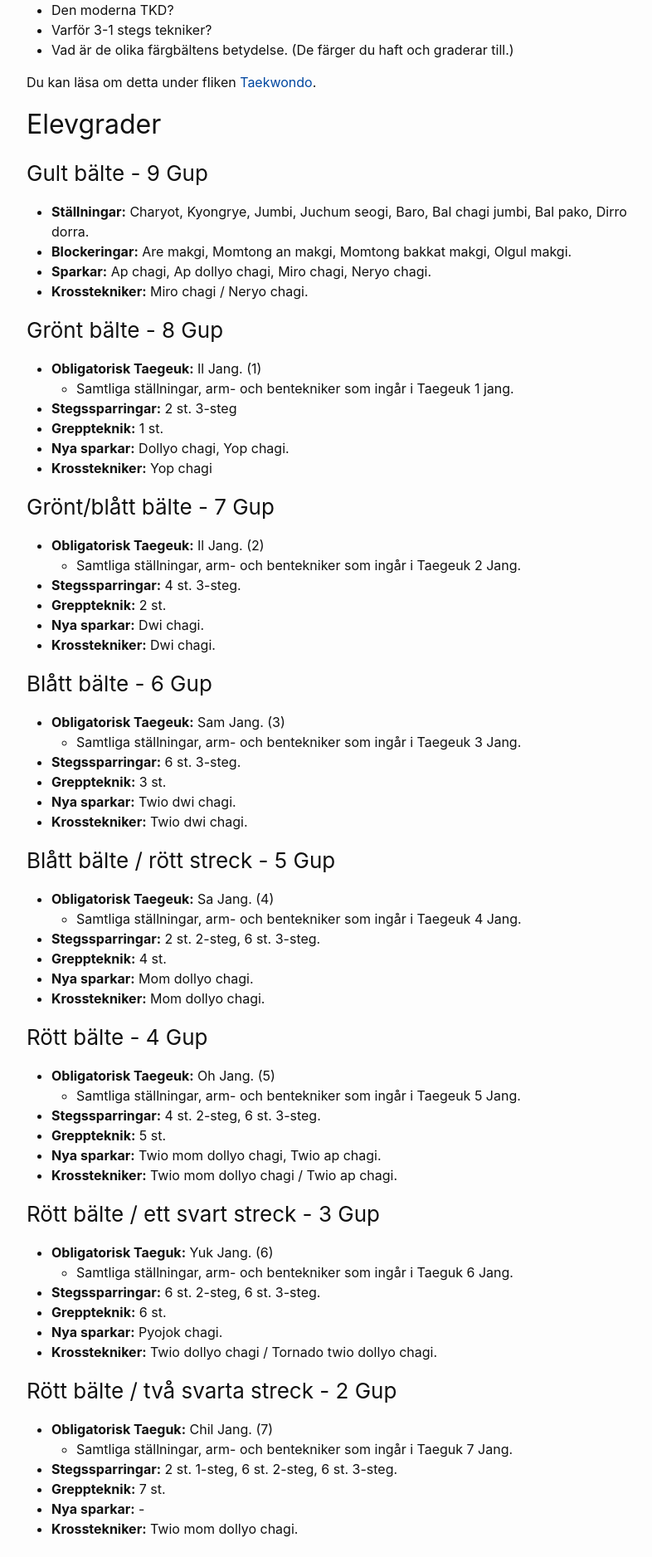
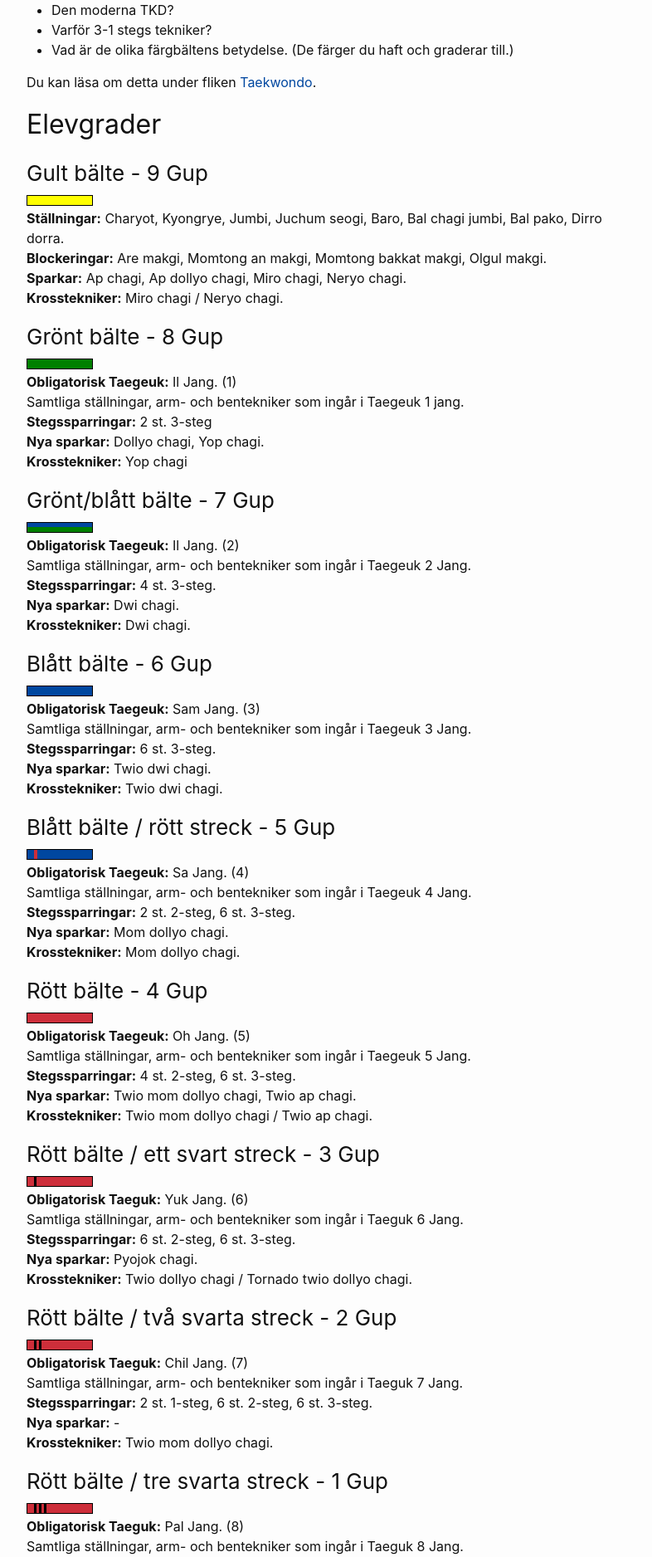
Before and after one commit to dalataekwondo/dalataekwondo.github.io, a Jekyll site: the page built from 04.gradering.markdown, in a window 1280 px wide. Shown: the part 471-2347 px from the top of the page at 83% size, without its empty margins (238-1024 px from the left). Built offline with Jekyll 4.4.1, drawn with Linux system fonts in a browser that asks for light colours; some of the changed text lies outside the part shown.

Commit message:
uppdaterade graderingsinformationen

```diff
--- a/04.gradering.markdown
+++ b/04.gradering.markdown
@@ -27,121 +27,124 @@ Du kan läsa om detta under fliken [Taekwondo](/taekwondo).
 
 ### Gult bälte - 9 Gup {#gup9}
 
-- **Ställningar:** Charyot, Kyongrye, Jumbi, Juchum seogi, Baro, Bal chagi jumbi, Bal pako, Dirro dorra.
-- **Blockeringar:** Are makgi, Momtong an makgi, Momtong bakkat makgi, Olgul makgi.
-- **Sparkar:** Ap chagi, Ap dollyo chagi, Miro chagi, Neryo chagi.
-- **Krosstekniker:** Miro chagi / Neryo chagi.
+<b class="thin belt-color yellow"></b>
+**Ställningar:** Charyot, Kyongrye, Jumbi, Juchum seogi, Baro, Bal chagi jumbi, Bal pako, Dirro dorra.
+**Blockeringar:** Are makgi, Momtong an makgi, Momtong bakkat makgi, Olgul makgi.
+**Sparkar:** Ap chagi, Ap dollyo chagi, Miro chagi, Neryo chagi.
+**Krosstekniker:** Miro chagi / Neryo chagi.
 
 ### Grönt bälte - 8 Gup {#gup8}
 
-- **Obligatorisk Taegeuk:** Il Jang. (1)
-  - Samtliga ställningar, arm- och bentekniker som ingår i Taegeuk 1 jang.
-- **Stegssparringar:** 2 st. 3-steg
-- **Greppteknik:** 1 st.
-- **Nya sparkar:** Dollyo chagi, Yop chagi.
-- **Krosstekniker:** Yop chagi
+<b class="thin belt-color green"></b>
+**Obligatorisk Taegeuk:** Il Jang. (1)
+Samtliga ställningar, arm- och bentekniker som ingår i Taegeuk 1 jang.
+**Stegssparringar:** 2 st. 3-steg
+**Nya sparkar:** Dollyo chagi, Yop chagi.
+**Krosstekniker:** Yop chagi
 
 ### Grönt/blått bälte - 7 Gup {#gup7}
 
-- **Obligatorisk Taegeuk:** Il Jang. (2)
-  - Samtliga ställningar, arm- och bentekniker som ingår i Taegeuk 2 Jang.
-- **Stegssparringar:** 4 st. 3-steg.
-- **Greppteknik:** 2 st.
-- **Nya sparkar:** Dwi chagi.
-- **Krosstekniker:** Dwi chagi.
+<b class="thin belt-color green"><i/></b>
+**Obligatorisk Taegeuk:** Il Jang. (2)
+Samtliga ställningar, arm- och bentekniker som ingår i Taegeuk 2 Jang.
+**Stegssparringar:** 4 st. 3-steg.
+**Nya sparkar:** Dwi chagi.
+**Krosstekniker:** Dwi chagi.
 
 ### Blått bälte - 6 Gup {#gup6}
 
-- **Obligatorisk Taegeuk:** Sam Jang. (3)
-  - Samtliga ställningar, arm- och bentekniker som ingår i Taegeuk 3 Jang.
-- **Stegssparringar:** 6 st. 3-steg.
-- **Greppteknik:** 3 st.
-- **Nya sparkar:** Twio dwi chagi.
-- **Krosstekniker:** Twio dwi chagi.
+<b class="thin belt-color blue"></b>
+**Obligatorisk Taegeuk:** Sam Jang. (3)
+Samtliga ställningar, arm- och bentekniker som ingår i Taegeuk 3 Jang.
+**Stegssparringar:** 6 st. 3-steg.
+**Nya sparkar:** Twio dwi chagi.
+**Krosstekniker:** Twio dwi chagi.
 
 ### Blått bälte / rött streck - 5 Gup {#gup5}
 
-- **Obligatorisk Taegeuk:** Sa Jang. (4)
-  - Samtliga ställningar, arm- och bentekniker som ingår i Taegeuk 4 Jang.
-- **Stegssparringar:** 2 st. 2-steg, 6 st. 3-steg.
-- **Greppteknik:** 4 st.
-- **Nya sparkar:** Mom dollyo chagi.
-- **Krosstekniker:** Mom dollyo chagi.
+<b class="thin belt-color blue"><i/></b>
+**Obligatorisk Taegeuk:** Sa Jang. (4)
+Samtliga ställningar, arm- och bentekniker som ingår i Taegeuk 4 Jang.
+**Stegssparringar:** 2 st. 2-steg, 6 st. 3-steg.
+**Nya sparkar:** Mom dollyo chagi.
+**Krosstekniker:** Mom dollyo chagi.
 
 ### Rött bälte - 4 Gup {#gup4}
 
-- **Obligatorisk Taegeuk:** Oh Jang. (5)
-  - Samtliga ställningar, arm- och bentekniker som ingår i Taegeuk 5 Jang.
-- **Stegssparringar:** 4 st. 2-steg, 6 st. 3-steg.
-- **Greppteknik:** 5 st.
-- **Nya sparkar:** Twio mom dollyo chagi, Twio ap chagi.
-- **Krosstekniker:** Twio mom dollyo chagi / Twio ap chagi.
+<b class="thin belt-color red"></b>
+**Obligatorisk Taegeuk:** Oh Jang. (5)
+Samtliga ställningar, arm- och bentekniker som ingår i Taegeuk 5 Jang.
+**Stegssparringar:** 4 st. 2-steg, 6 st. 3-steg.
+**Nya sparkar:** Twio mom dollyo chagi, Twio ap chagi.
+**Krosstekniker:** Twio mom dollyo chagi / Twio ap chagi.
 
 ### Rött bälte / ett svart streck - 3 Gup {#gup3}
 
-- **Obligatorisk Taeguk:** Yuk Jang. (6)
-  - Samtliga ställningar, arm- och bentekniker som ingår i Taeguk 6 Jang.
-- **Stegssparringar:** 6 st. 2-steg, 6 st. 3-steg.
-- **Greppteknik:** 6 st.
-- **Nya sparkar:** Pyojok chagi.
-- **Krosstekniker:** Twio dollyo chagi / Tornado twio dollyo chagi.
+<b class="thin belt-color red"><i/></b>
+**Obligatorisk Taeguk:** Yuk Jang. (6)
+Samtliga ställningar, arm- och bentekniker som ingår i Taeguk 6 Jang.
+**Stegssparringar:** 6 st. 2-steg, 6 st. 3-steg.
+**Nya sparkar:** Pyojok chagi.
+**Krosstekniker:** Twio dollyo chagi / Tornado twio dollyo chagi.
 
 ### Rött bälte / två svarta streck - 2 Gup {#gup2}
 
-- **Obligatorisk Taeguk:** Chil Jang. (7)
-  - Samtliga ställningar, arm- och bentekniker som ingår i Taeguk 7 Jang.
-- **Stegssparringar:** 2 st. 1-steg, 6 st. 2-steg, 6 st. 3-steg.
-- **Greppteknik:** 7 st.
-- **Nya sparkar:** -
-- **Krosstekniker:** Twio mom dollyo chagi.
+<b class="thin belt-color red"><i/><i/></b>
+**Obligatorisk Taeguk:** Chil Jang. (7)
+Samtliga ställningar, arm- och bentekniker som ingår i Taeguk 7 Jang.
+**Stegssparringar:** 2 st. 1-steg, 6 st. 2-steg, 6 st. 3-steg.
+**Nya sparkar:** -
+**Krosstekniker:** Twio mom dollyo chagi.
 
 ### Rött bälte / tre svarta streck - 1 Gup {#gup1}
 
-- **Obligatorisk Taeguk:** Pal Jang. (8)
-  - Samtliga ställningar, arm- och bentekniker som ingår i Taeguk 8 Jang.
-- **Stegssparringar:** 4 st. 1-steg, 6 st. 2-steg, 6 st. 3-steg.
-- **Greppteknik:** 8 st.
-- **Nya sparkar:** Twio yop chagi.
-- **Krosstekniker:** Twio yop chagi.
+<b class="thin belt-color red"><i/><i/><i/></b>
+**Obligatorisk Taeguk:** Pal Jang. (8)
+Samtliga ställningar, arm- och bentekniker som ingår i Taeguk 8 Jang.
+**Stegssparringar:** 4 st. 1-steg, 6 st. 2-steg, 6 st. 3-steg.
+**Nya sparkar:** Twio yop chagi.
+**Krosstekniker:** Twio yop chagi.
 
 ## Dan-grader {#dan}
 
 ### 1 Dan
 
-- **Obligatorisk Poomsae:** Koryo.
-- **Obligatorisk Taeguk:** Pal Jang.
-- **En frivillig Taeguk:** Får väljas mellan 1-7.
-- **Ett överraskning Taeguek:** Kommer frågas mellan 1-7.
-- Samtliga tekniker som ingår i Taeguek 1-8 och Poomsae Koryo ska kunna redovisas.
-- **Stegssparringar:** 6 st. 1-steg, 6 st. 2-steg, 6 st. 3-steg.
-- **Grepptekniker:** 9 st.
-- **Nya sparkar:** -
-- **Krosstekniker:** Twio mom dollyo chagi, Twio yop chagi, Twio ap chagi, Sonnal mok chigi.
+<b class="thin belt-color black"><i/></b>
+**Obligatorisk Poomsae:** Koryo.
+**Obligatorisk Taeguk:** Pal Jang.
+**En frivillig Taeguk:** Får väljas mellan 1-7.
+**Ett överraskning Taegeuk:** Kommer frågas mellan 1-7.
+Samtliga tekniker som ingår i Taegeuk 1-8 och Poomsae Koryo ska kunna redovisas.
+**Stegssparringar:** 6 st. 1-steg, 6 st. 2-steg, 6 st. 3-steg.
+**Nya sparkar:** -
+**Krosstekniker:** Twio mom dollyo chagi, Twio yop chagi, Twio ap chagi, Sonnal mok chigi.
 
 ### 2 Dan
 
-- **Obligatoriska Poomsae:** Koryo och Kumgang.
-- **Obligatorisk Taeguek:** Pal Jang.
-- **En Frivillig Taeguek:** Får väljas mellan 1-8.
-- **Ett överraskning Taeguek:** Kommer frågas mellan 1-8.
-- Samtliga tekniker som ingår i Taeguek 1-8 samt Poomsae Koryo och Kumgang ska kunna redovisas.
-- **Stegssparringar:** 6 st. 1-steg, 6 st. 2-steg, 6 st. 3-steg.
-- **Grepptekniker:** 10 st.
-- **Nya sparkar:** -
-- **Krosstekniker:** Twio mom dollyo chagi, Twio yop chagi, Twio ap chagi, Sonnal mok chigi.
+<b class="thin belt-color black"><i/><i/></b>
+**Obligatoriska Poomsae:** Koryo och Keumgang.
+**Obligatorisk Taegeuk:** Pal Jang.
+**En Frivillig Taegeuk:** Får väljas mellan 1-7.
+**Ett överraskning Taegeuk:** Kommer frågas mellan 1-7.
+Samtliga tekniker som ingår i Taegeuk 1-8 samt Poomsae Koryo och Keumgang ska kunna redovisas.
+**Stegssparringar:** 6 st. 1-steg, 6 st. 2-steg, 6 st. 3-steg.
+**Nya sparkar:** -
+**Krosstekniker:** Twio mom dollyo chagi, Twio yop chagi, Twio ap chagi, Sonnal mok chigi.
 
 ## Stegtekniker {#stegtekniker}
-
-Samtliga stegserier börjar och slutar på samma vis:
-
-- Starta så här: Charyot = givakt, Kyongrye = buga. Jumbi = färdigställning. Den som attackerar går ut i färdigställning åt höger. Den som försvarar går ut i färdigställning åt vänster. Shi jak = starta.
-- Utför vald/valda stegserier.
-- Avsluta så här: Keuman = avsluta. Avsluta i färdigställning (jumbi) mot varandra, den som attackerat tar ett steg ihop mot vänster ben och försvararen tar ett steg ihop mot höger ben. Charyot = givakt, kyongrye = buga.
 
 {: .post-nav}
 [3-steg](#sa-bon)
 [2-steg](#to-bon)
 [1-steg](#han-bon)
+
+Samtliga stegserier börjar och slutar på samma vis:
+
+**Starta så här:** Charyot (givakt), Kyongrye (buga), Jumbi (färdigställning). Den som attackerar går ut i färdigställning åt höger, den som försvarar går ut i färdigställning åt vänster. Shi jak (starta).
+
+**Avsluta så här:** Keuman (avsluta). Avsluta i jumbi (färdigställning) mot varandra, den som attackerat tar ett steg ihop mot vänster ben och försvararen tar ett steg ihop mot höger ben. Charyot (givakt), kyongrye (buga).
+
+
 ### 3-stegs tekniker / Sa-bon Kyorugi {#sa-bon}
 
 Här tränar man mot en motståndare. Motståndaren attackerar och man tar ett steg bakåt och blockerar. Detta upprepas tills attackeraren gjort tre slag eller sparkar. Efter tredje slaget eller sparken kontrar man och kampen är över. Observera filosofin: Han anfaller mig men jag ger honom tre chanser innan jag försvarar mig. Sa-bon Kyorugi tränas av elever så dessa lärs sig att behärska blockeringarna samt att de lärs sig filosofin.
@@ -216,7 +219,6 @@ Detta moment är samma som Sa-bon Kyorugi fast man ger anfallaren två chanser i
 
 - **Attack:** backa i kort steg med höger i traditionell kampställning med knytna nävar, fram med höger ap chagi (framåtspark) sen ta steg fram i korsställning med stamp med höger deung jumeok (knogslag) mot näsbenet.
 - **Försvar:** Backa med vänster ben i L-ställning blockera inåt med höger backa sen med höger i lång ställning blockera med korsade raka armar med knytnävar ovanför huvudet.
-
 - **Avsluta** håll kvar blockering höger ap chagi (framåtspark) mellan benen, med ki hap.
 
 #### 2-steg #6
--- a/_sass/minima/custom-styles.scss
+++ b/_sass/minima/custom-styles.scss
@@ -126,6 +126,11 @@ blockquote.puff {
     box-sizing: border-box;
 }
 
+.belt-color.thin {
+    margin-block: -.5rem .2rem;
+    height: .8rem;
+}
+
 .belt-color * {
     display: block;
     width: 3px;
```
